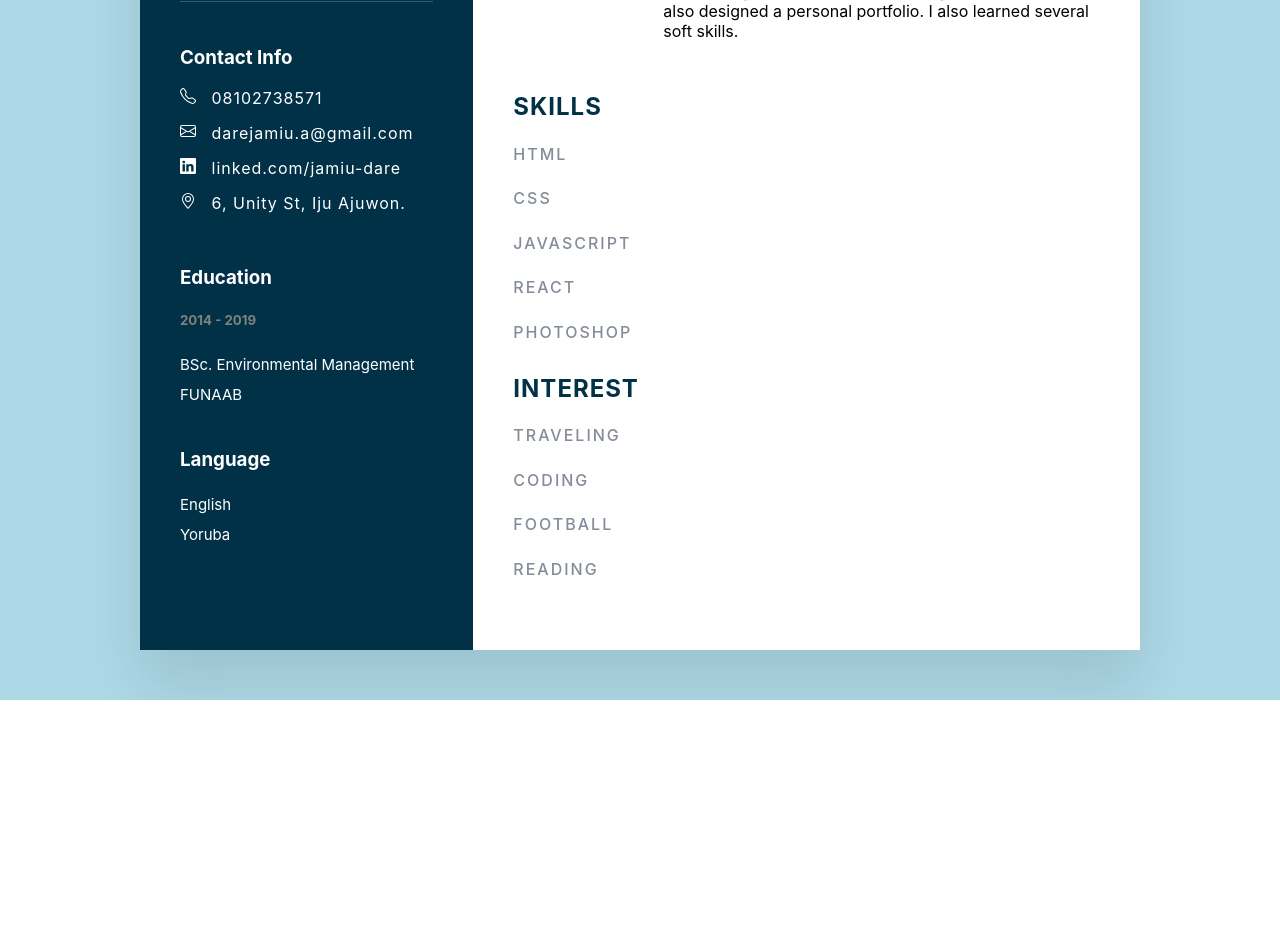
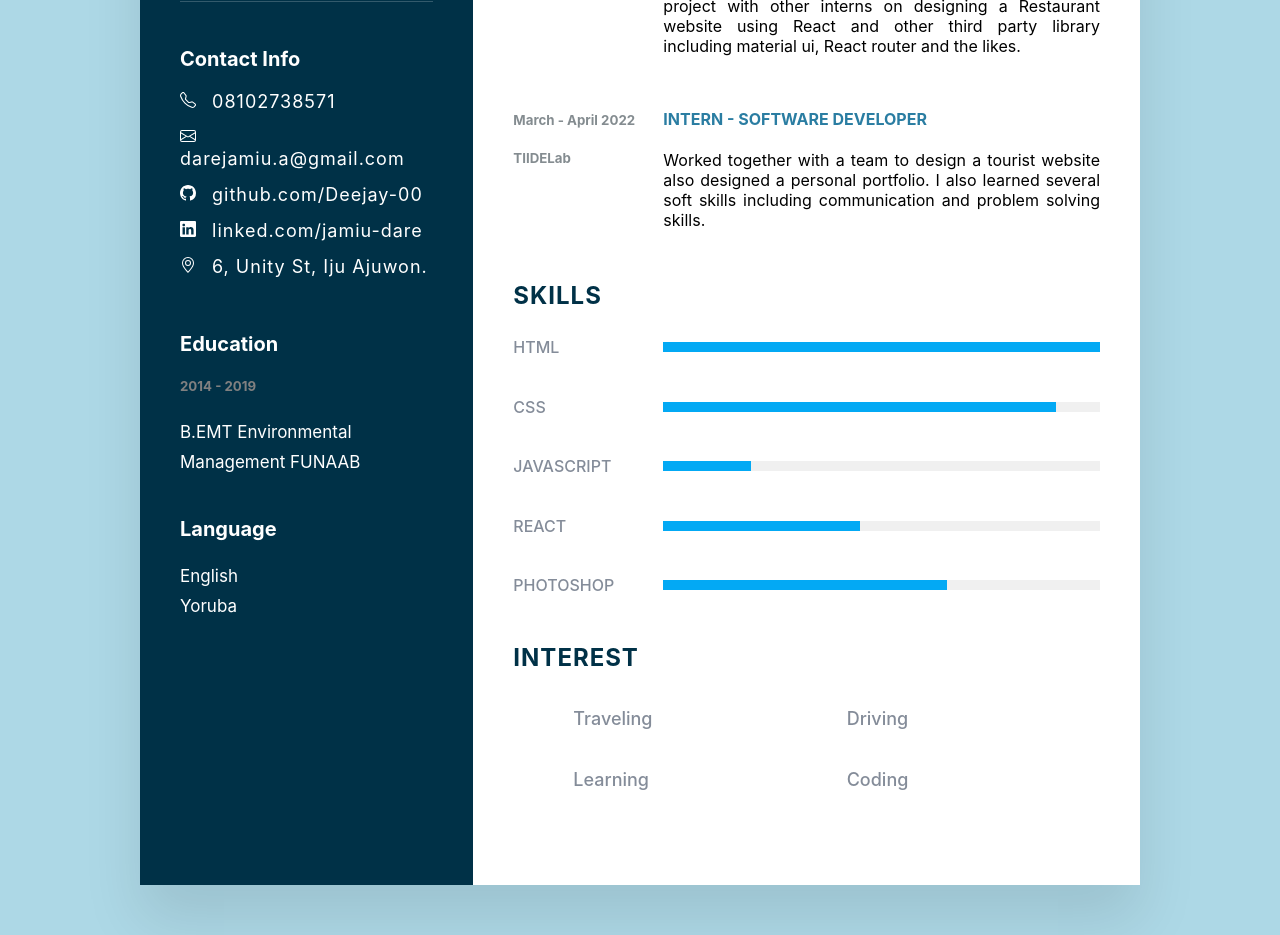
Before and after one commit to Deejay-00/ReactCV, a React (Create React App) app: page / in a window 1280 px wide. Shown: the part 400-1335 px from the top of the page. Before the commit the page ends 1100 px from the top, so only its background shows below. Built offline with nearby package versions, Linux system fonts and the light colour scheme.

Commit message:
I updated the experience section i added skill progress and updated links

```diff
--- a/src/component/MyCV/Darecv.js
+++ b/src/component/MyCV/Darecv.js
@@ -1,5 +1,6 @@
 import React from 'react'
 import './style.css'
+
 function Darecv() {
     return (
         <section>
@@ -26,19 +27,19 @@ function Darecv() {
                     <svg className="icon" xmlns="http://www.w3.org/2000/svg" width="16" height="16" fill="currentColor" class="bi bi-envelope" viewBox="0 0 16 16">
                         <path d="M0 4a2 2 0 0 1 2-2h12a2 2 0 0 1 2 2v8a2 2 0 0 1-2 2H2a2 2 0 0 1-2-2V4Zm2-1a1 1 0 0 0-1 1v.217l7 4.2 7-4.2V4a1 1 0 0 0-1-1H2Zm13 2.383-4.708 2.825L15 11.105V5.383Zm-.034 6.876-5.64-3.471L8 9.583l-1.326-.795-5.64 3.47A1 1 0 0 0 2 13h12a1 1 0 0 0 .966-.741ZM1 11.105l4.708-2.897L1 5.383v5.722Z"/>
                     </svg>
-                    <span className="icon-text"> darejamiu.a@gmail.com</span>
+                    <a href="darejamiu.a@gmail.com"><span className="icon-text"> darejamiu.a@gmail.com</span></a>
                     </div>
-                    {/* <div className="description">
-                    <svg className="icon" xmlns="http://www.w3.org/2000/svg" width="16" height="16" fill="currentColor" class="bi bi-globe" viewBox="0 0 16 16">
-                    <path d="M0 8a8 8 0 1 1 16 0A8 8 0 0 1 0 8zm7.5-6.923c-.67.204-1.335.82-1.887 1.855A7.97 7.97 0 0 0 5.145 4H7.5V1.077zM4.09 4a9.267 9.267 0 0 1 .64-1.539 6.7 6.7 0 0 1 .597-.933A7.025 7.025 0 0 0 2.255 4H4.09zm-.582 3.5c.03-.877.138-1.718.312-2.5H1.674a6.958 6.958 0 0 0-.656 2.5h2.49zM4.847 5a12.5 12.5 0 0 0-.338 2.5H7.5V5H4.847zM8.5 5v2.5h2.99a12.495 12.495 0 0 0-.337-2.5H8.5zM4.51 8.5a12.5 12.5 0 0 0 .337 2.5H7.5V8.5H4.51zm3.99 0V11h2.653c.187-.765.306-1.608.338-2.5H8.5zM5.145 12c.138.386.295.744.468 1.068.552 1.035 1.218 1.65 1.887 1.855V12H5.145zm.182 2.472a6.696 6.696 0 0 1-.597-.933A9.268 9.268 0 0 1 4.09 12H2.255a7.024 7.024 0 0 0 3.072 2.472zM3.82 11a13.652 13.652 0 0 1-.312-2.5h-2.49c.062.89.291 1.733.656 2.5H3.82zm6.853 3.472A7.024 7.024 0 0 0 13.745 12H11.91a9.27 9.27 0 0 1-.64 1.539 6.688 6.688 0 0 1-.597.933zM8.5 12v2.923c.67-.204 1.335-.82 1.887-1.855.173-.324.33-.682.468-1.068H8.5zm3.68-1h2.146c.365-.767.594-1.61.656-2.5h-2.49a13.65 13.65 0 0 1-.312 2.5zm2.802-3.5a6.959 6.959 0 0 0-.656-2.5H12.18c.174.782.282 1.623.312 2.5h2.49zM11.27 2.461c.247.464.462.98.64 1.539h1.835a7.024 7.024 0 0 0-3.072-2.472c.218.284.418.598.597.933zM10.855 4a7.966 7.966 0 0 0-.468-1.068C9.835 1.897 9.17 1.282 8.5 1.077V4h2.355z"/>
+                    <div className="description">
+                    <svg className="icon-text" xmlns="http://www.w3.org/2000/svg" width="16" height="16" fill="currentColor" class="bi bi-github" viewBox="0 0 16 16">
+                        <path d="M8 0C3.58 0 0 3.58 0 8c0 3.54 2.29 6.53 5.47 7.59.4.07.55-.17.55-.38 0-.19-.01-.82-.01-1.49-2.01.37-2.53-.49-2.69-.94-.09-.23-.48-.94-.82-1.13-.28-.15-.68-.52-.01-.53.63-.01 1.08.58 1.23.82.72 1.21 1.87.87 2.33.66.07-.52.28-.87.51-1.07-1.78-.2-3.64-.89-3.64-3.95 0-.87.31-1.59.82-2.15-.08-.2-.36-1.02.08-2.12 0 0 .67-.21 2.2.82.64-.18 1.32-.27 2-.27.68 0 1.36.09 2 .27 1.53-1.04 2.2-.82 2.2-.82.44 1.1.16 1.92.08 2.12.51.56.82 1.27.82 2.15 0 3.07-1.87 3.75-3.65 3.95.29.25.54.73.54 1.48 0 1.07-.01 1.93-.01 2.2 0 .21.15.46.55.38A8.012 8.012 0 0 0 16 8c0-4.42-3.58-8-8-8z"/>
                     </svg>
-                    <span className="icon-text"> dare-jamiu-portfolio.netlify.app</span>
-                    </div> */}
+                     <a href="https://github.com/Deejay-00"><span className="icon-text"> github.com/Deejay-00</span></a>
+                    </div>
                     <div className="description">
                     <svg className="icon" xmlns="http://www.w3.org/2000/svg" width="16" height="16" fill="currentColor" class="bi bi-linkedin" viewBox="0 0 16 16">
                     <path d="M0 1.146C0 .513.526 0 1.175 0h13.65C15.474 0 16 .513 16 1.146v13.708c0 .633-.526 1.146-1.175 1.146H1.175C.526 16 0 15.487 0 14.854V1.146zm4.943 12.248V6.169H2.542v7.225h2.401zm-1.2-8.212c.837 0 1.358-.554 1.358-1.248-.015-.709-.52-1.248-1.342-1.248-.822 0-1.359.54-1.359 1.248 0 .694.521 1.248 1.327 1.248h.016zm4.908 8.212V9.359c0-.216.016-.432.08-.586.173-.431.568-.878 1.232-.878.869 0 1.216.662 1.216 1.634v3.865h2.401V9.25c0-2.22-1.184-3.252-2.764-3.252-1.274 0-1.845.7-2.165 1.193v.025h-.016a5.54 5.54 0 0 1 .016-.025V6.169h-2.4c.03.678 0 7.225 0 7.225h2.4z"/>
                     </svg>
-                    <span className="icon-text"> linked.com/jamiu-dare</span>
+                    <a href="https://www.linkedin.com/in/dare-jamiu-13bb46155/"><span className="icon-text"> linked.com/jamiu-dare</span></a>
                     </div>
                     <div className="description">
                     <svg className="icon" xmlns="http://www.w3.org/2000/svg" width="16" height="16" fill="currentColor" class="bi bi-geo-alt" viewBox="0 0 16 16">
@@ -55,7 +56,7 @@ function Darecv() {
 
 
                                 <h5>2014 - 2019</h5>
-                                <span>BSc. Environmental Management</span>
+                                <span>B.EMT Environmental Management</span>
                                 <span> FUNAAB</span>
 
                     </div>
@@ -70,7 +71,8 @@ function Darecv() {
                 <div className="right-side">
                     <div className="about">
                         <h2 className="title2">Objective</h2>
-                        <p> Hi, I am a front-end web developer with a passion driven desire to designing responsive and interactive websites. I also review existing codes and can consult with you on how to improve it. I’m a team player and I look forward to helping people in related field with my problem solving skills.
+                        <p> Hi, I am a front-end web developer with a passion driven desire to designing
+                             responsive and interactive websites. I also review existing codes and can consult with you on how to improve it. I’m a team player and I look forward to helping people in related field with my problem solving skills.
                             </p>
                     </div>
 
@@ -78,56 +80,72 @@ function Darecv() {
                         <h2 className="title2">Experience</h2>
                         <div className="box">
                             <div className="year-company">
-                                <h5> April 2022 </h5>
+                                <h5> April 2022 - Present </h5>
+                                <h5>Side-Hustle </h5>
+                            </div>
+                            <div className="text">
+                                <h4>Intern - Software Developer</h4>
+                                <p> I designed a CV using JSX initiative, collaborated on a project with other interns on designing a
+                                    Restaurant website using React and other third party library including material ui, React router and the likes.
+                                </p>
+                            </div>
+                        </div>
+                        <div className="box">
+                            <div className="year-company">
+                                <h5> March - April 2022 </h5>
                                 <h5>TIIDELab </h5>
                             </div>
                             <div className="text">
                                 <h4>Intern - Software Developer</h4>
                                 <p> Worked together with a team to design a tourist website also designed a personal portfolio.
-                                    I also learned several soft skills.
+                                    I also learned several soft skills including communication and problem solving skills.
                                 </p>
                             </div>
                         </div>
                     </div>
 
-                    <div className="about-skill">
+                    <div className="about skill">
                         <h2 className="title2">Skills</h2>
                         <div className="box">
                             <h4>HTML</h4>
-                            <div className="percent"></div>
+                            <div className="percent">
+                                <div style={{ width: '100%'}}></div>
+                            </div>
                         </div>
                         <div className="box">
                             <h4>CSS</h4>
-                            <div className="percent"></div>
+                            <div className="percent">
+                            <div style={{width: '90%'}}></div>
+                            </div>
                         </div>
                         <div className="box">
                             <h4>JavaScript</h4>
-                            <div className="percent"></div>
+                            <div className="percent">
+                            <div style={{width: '20%'}}></div>
+                            </div>
                         </div>
                         <div className="box">
                             <h4>React</h4>
-                            <div className="percent"></div>
+                            <div className="percent">
+                            <div style={{ width: '45%' }}></div>
+                            </div>
                         </div>
                         <div className="box">
                             <h4>Photoshop</h4>
-                            <div className="percent"></div>
+                            <div className="percent">
+                            <div style={{width: '65%'}}></div>
+                            </div>
                         </div>
                     </div>
 
-                    <div className="about-skill">
+                    <div className="about interest">
                         <h2 className="title2">Interest</h2>
-                        <div className="box">
-                            <h4>Traveling</h4>
-                        </div>
-                        <div className="box">
-                            <h4>Coding</h4>
-                        </div>
-                        <div className="box">
-                            <h4>Football</h4>
-                        </div>
-                        <div className="box">
-                            <h4>Reading</h4>
-                        </div>
+                        <ul>
+                            <li>Traveling</li>
+                            <li>Driving</li>
+                            <li>Learning</li>
+                            <li>Coding</li>
+                        </ul>
                     </div>
                 </div>
             </div>
--- a/src/component/MyCV/style.css
+++ b/src/component/MyCV/style.css
@@ -77,6 +77,10 @@ section {
     color: #fff;
 }
 
+.title {
+    font-size: 20px;
+}
+
 
 
 .description {
@@ -84,7 +88,13 @@ section {
     /* text-transform: uppercase; */
     font-weight: 30px;
     letter-spacing: 1px;
+    font-size: 18px;
     margin-bottom: 15px;
+}
+
+.description a{
+    text-decoration: none;
+    color: #fff;
 }
 
 .contact-info .description{
@@ -107,7 +117,7 @@ section {
 }
 .contact-eduinfo span{
     line-height: 30px;
-    font-size: 15px;
+    font-size: 17px;
 
 }
 .contact-eduinfo h5{
@@ -121,7 +131,7 @@ section {
 }
 .contact-lang span{
     line-height: 30px;
-    font-size: 15px;
+    font-size: 17px;
     padding-top: 20px;
 }
 
@@ -142,18 +152,24 @@ section {
     letter-spacing: 1px;
     margin-bottom: 10px;
 }
+.about p{
+    text-align: justify;
+    text-justify: inter-word;
+}
 
 .about .box{
     display: flex;
     flex-direction: row;
-    margin: 20px 0;
+    margin: 15px 0;
 }
 .about .box .year-company{
     min-width: 150px;
+    margin-top: 2px;
+    /* line-height: 18px; */
 }
 
-.about .box .year-company{
-    text-transform: uppercase;
+.about .box .year-company h5{
+    text-transform: capitalize;
     color: #848c90;
     font-weight: 60px;
 }
@@ -164,7 +180,12 @@ section {
     font-size: 16px;
 }
 
-.about-skill .box{
+.about .box .text p{
+    text-align: justify;
+    text-justify: inter-word;
+}
+
+.skill .box{
     position: relative;
     width: 100%;
     display: grid;
@@ -174,9 +195,58 @@ section {
     line-height: 2px;
 }
 
-.about-skill .box h4 {
+.skill .box h4 {
     text-transform: uppercase;
     color: #848c99;
     font-weight: 500;
-    letter-spacing: 2px;
+    /* letter-spacing: 2px; */
 }
+
+.skill .box .percent {
+    position: relative;
+    width: 100%;
+    height: 10px;
+    background: #f0f0f0;
+}
+
+.skill .box .percent div {
+    position: absolute;
+    top: 0;
+    left: 0;
+    height: 100%;
+    background: #03a9f4;
+}
+
+.interest ul {
+    display: grid;
+    grid-template-columns: repeat(2,1fr);
+}
+.interest ul li{
+    list-style-type: none;
+    font-weight: 500;
+    color: #848c99;
+    padding: 20px;
+    font-size: 18px;
+}
+
+@media (max-width: 1000px)
+{
+    .container {
+        margin: 10px;
+        grid-template-columns: repeat(1,1fr);
+    }
+}
+
+@media (max-width: 1000px){
+    .about .box {
+        flex-direction: column;
+    }
+
+    .about.box .year-company {
+        margin-bottom: 5px;
+    }
+
+    .skill .box {
+        grid-template-columns: repeat(1,1fr);
+    }
+}
```
